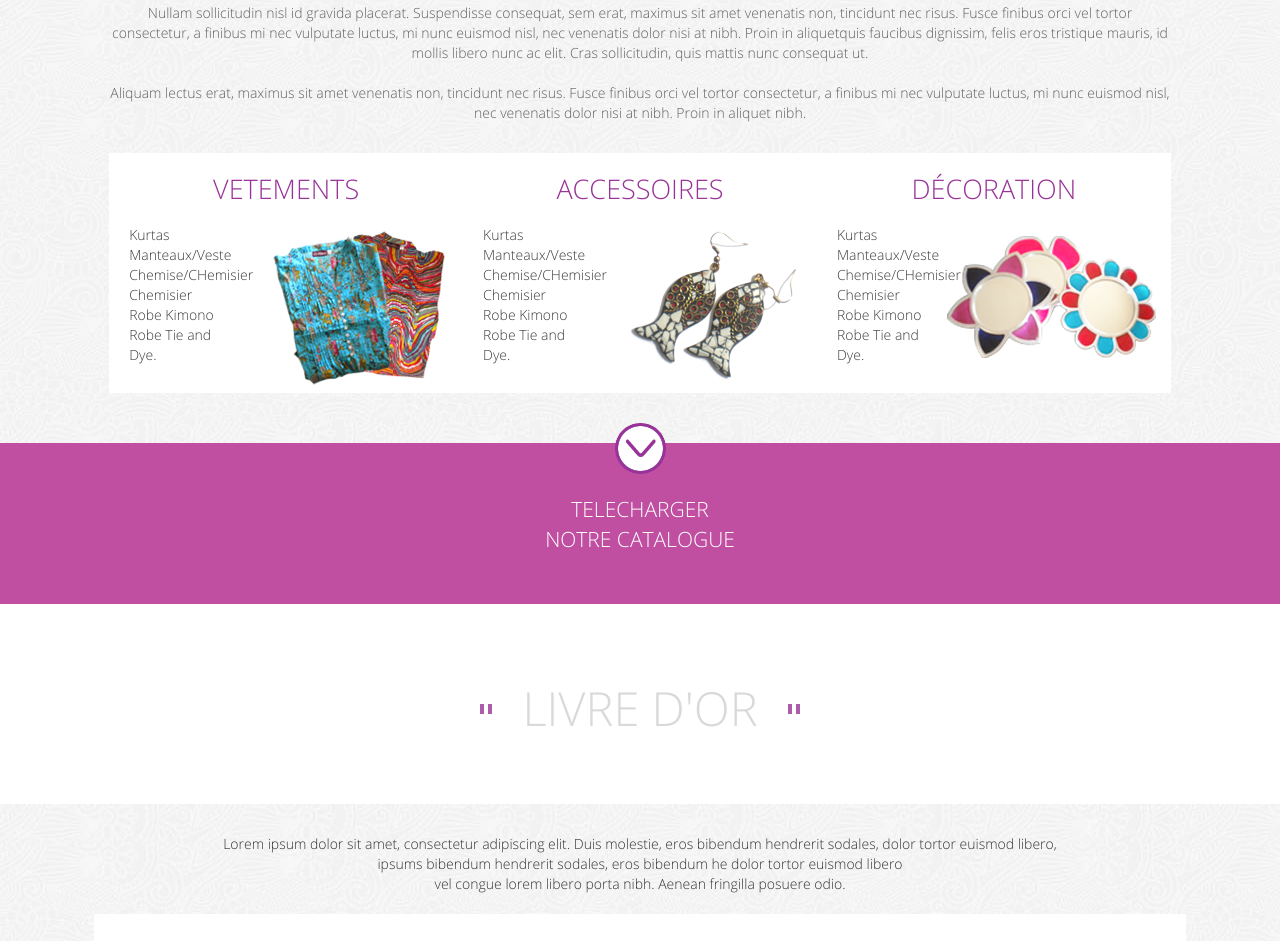
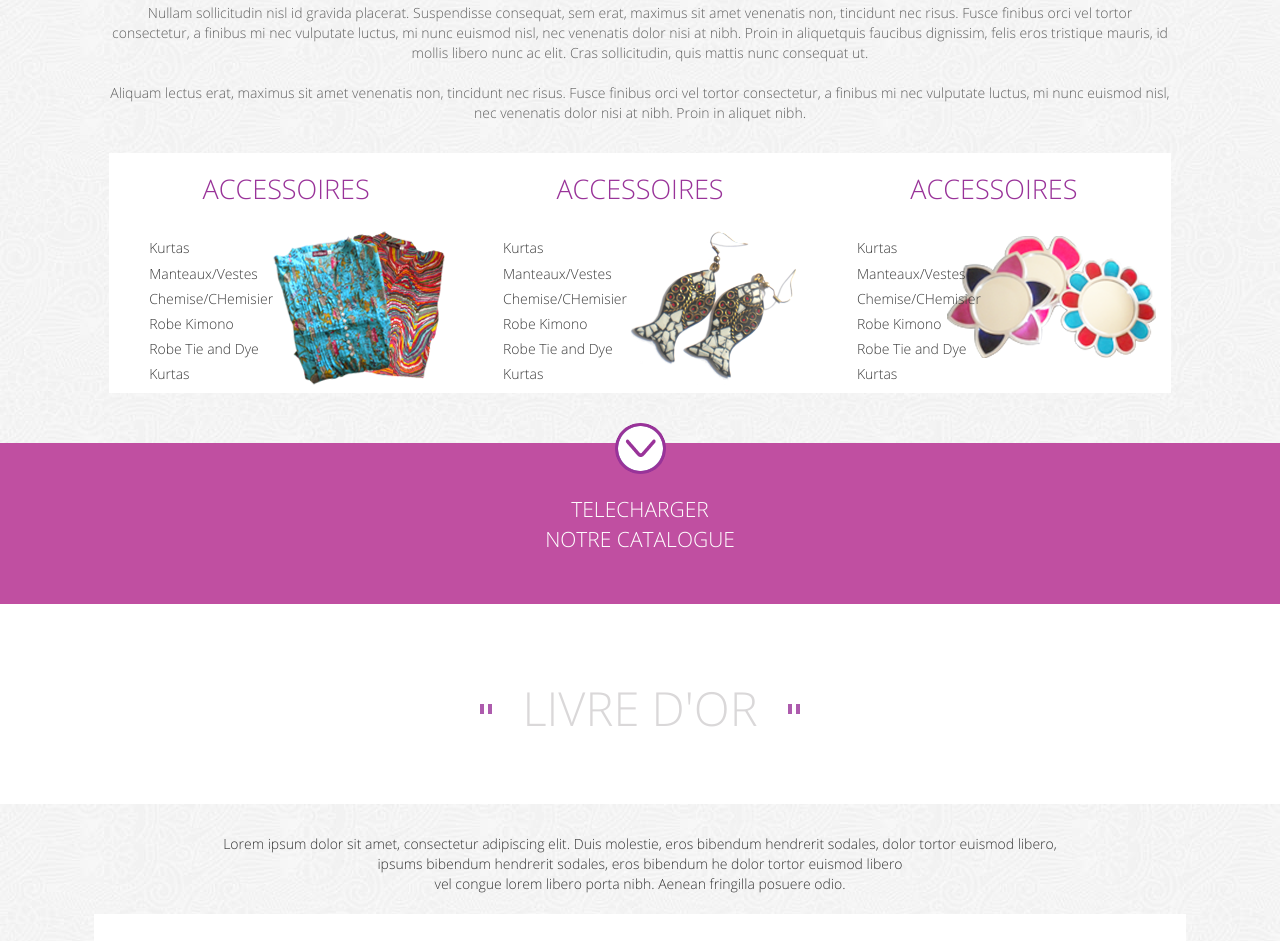
Before and after one commit to nabface/projetEbullition, a plain HTML site: page index.html in a window 1280 px wide. Shown: the part 1067-2008 px from the top of the page. Drawn offline with nearby package versions, Linux system fonts and the light colour scheme; a web font is replaced by a local one.

Commit message:
refonte des listes de la section la marque DONE

```diff
--- a/css/style.css
+++ b/css/style.css
@@ -432,18 +432,30 @@ left : 15%;
 	padding-left: 0 !important;
 }
 
-.deco p, .acces p, .vetm p  {
-	font-size: 11px;
+.liensDirect li   {
+	font-size: 14px;
 	text-align: left;
 	width: 110px;
-	margin: 0 0 30px 20px;
+	list-style:none;
+	margin-left:0;
+	padding-left:0;
+	font-family : 'OpenSans-Light';
+}
+
+.liensDirect li a{
+	text-decoration: none;
 	color: #3B3B3B;
+	line-height: 1.8;
+}
+
+.liensDirect li a:hover{
+	color: rgb(219,117,156);
 }
 
 
 
 @media screen and (min-width: 240px) and (max-width: 480px) {
-	.deco p, .acces p, .vetm p  {
+	.liensDirect li  {
 	display: none;
 }
 	.titre-deco, .titre-acces, .titre-vetm {
--- a/index.html
+++ b/index.html
@@ -188,38 +188,49 @@
 
 				<div class="col-lg-offset-1 col-lg-10 col-md-offset-1 col-md-10 col-xs-offset-2 col-xs-8">
 
+
 					<div class="vetm col-lg-4 col-md-4 no-gutters">
-					<a href="liste.html">
 						<div class="titre-vetm">
-							<div class="cadreV">
-								<h4>VETEMENTS</h4>
-							</div>
-							<p>Kurtas<br>Manteaux/Veste<br>Chemise/CHemisier<br>Chemisier<br>Robe Kimono<br>Robe Tie and Dye.</p>
+						<a class="cadreV" href="liste.html"><h4>ACCESSOIRES</h4></a>
+						<ul class="liensDirect">
+							<li><a href="liste.html">Kurtas</a></li>
+							<li><a href="liste.html">Manteaux/Vestes</a></li>
+							<li><a href="liste.html">Chemise/CHemisier</a></li>
+							<li><a href="liste.html">Robe Kimono</a></li>
+							<li><a href="liste.html">Robe Tie and Dye</a></li>
+							<li><a href="liste.html">Kurtas</a></li>
+						</ul>
 						</div>
-					</a>
 					</div>
 
 					<div class="acces col-lg-4 col-md-4 no-gutters">
-					<a href="liste.html">
 						<div class="titre-acces">
-							<div class="cadreA">
-								<h4>ACCESSOIRES</h4>
-							</div>
-							<p>Kurtas<br>Manteaux/Veste<br>Chemise/CHemisier<br>Chemisier<br>Robe Kimono<br>Robe Tie and Dye.</p>
+						<a class="cadreA" href="liste.html"><h4>ACCESSOIRES</h4></a>
+						<ul class="liensDirect">
+							<li><a href="liste.html">Kurtas</a></li>
+							<li><a href="liste.html">Manteaux/Vestes</a></li>
+							<li><a href="liste.html">Chemise/CHemisier</a></li>
+							<li><a href="liste.html">Robe Kimono</a></li>
+							<li><a href="liste.html">Robe Tie and Dye</a></li>
+							<li><a href="liste.html">Kurtas</a></li>
+						</ul>
 						</div>
-					</a>
 					</div>
 
 					<div class="deco col-lg-4 col-md-4 no-gutters">
-					<a href="liste.html">
 						<div class="titre-deco">
-							<div class="cadreD">
-								<h4>DÉCORATION</h4>
-							</div>
-							<p>Kurtas<br>Manteaux/Veste<br>Chemise/CHemisier<br>Chemisier<br>Robe Kimono<br>Robe Tie and Dye.</p>
+						<a class="cadreD" href="liste.html"><h4>ACCESSOIRES</h4></a>
+						<ul class="liensDirect">
+							<li><a href="liste.html">Kurtas</a></li>
+							<li><a href="liste.html">Manteaux/Vestes</a></li>
+							<li><a href="liste.html">Chemise/CHemisier</a></li>
+							<li><a href="liste.html">Robe Kimono</a></li>
+							<li><a href="liste.html">Robe Tie and Dye</a></li>
+							<li><a href="liste.html">Kurtas</a></li>
+						</ul>
 						</div>
-					</a>
 					</div>
+
 				</div>
 
 			</div>
```
